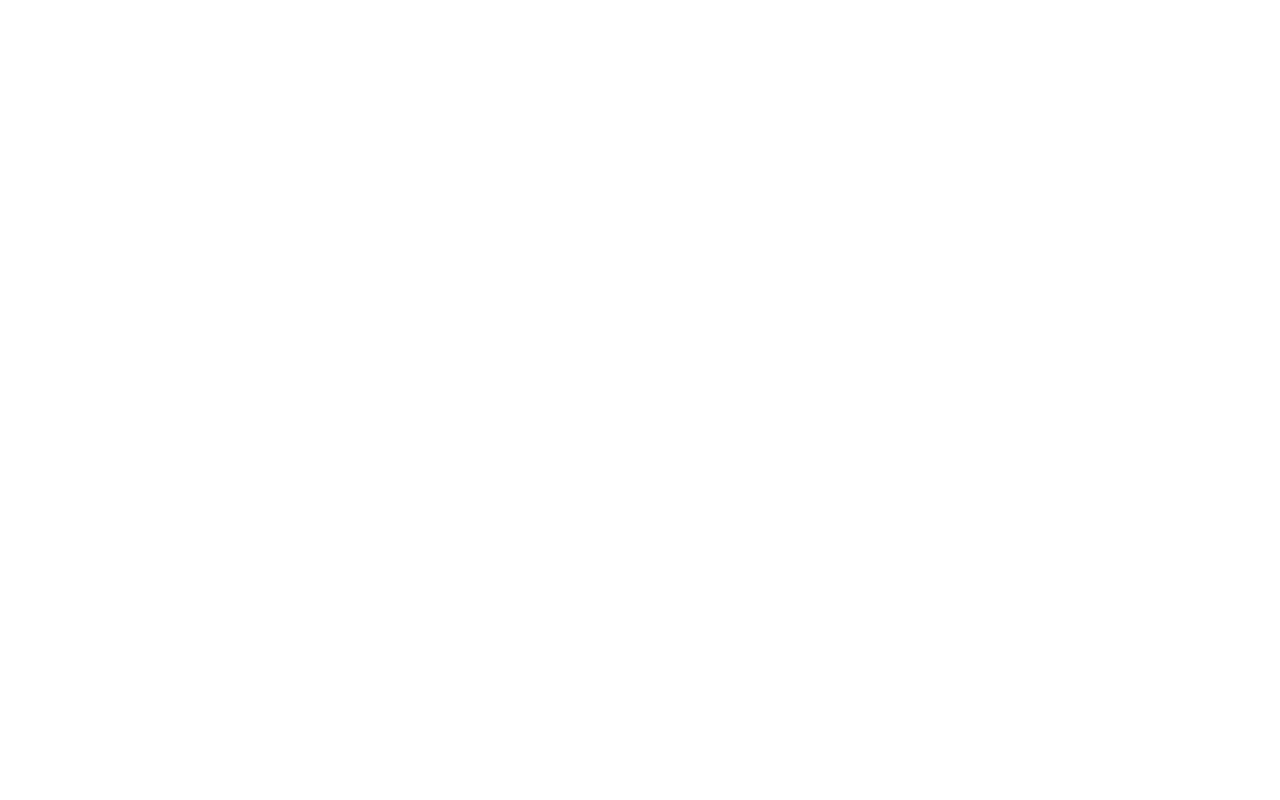
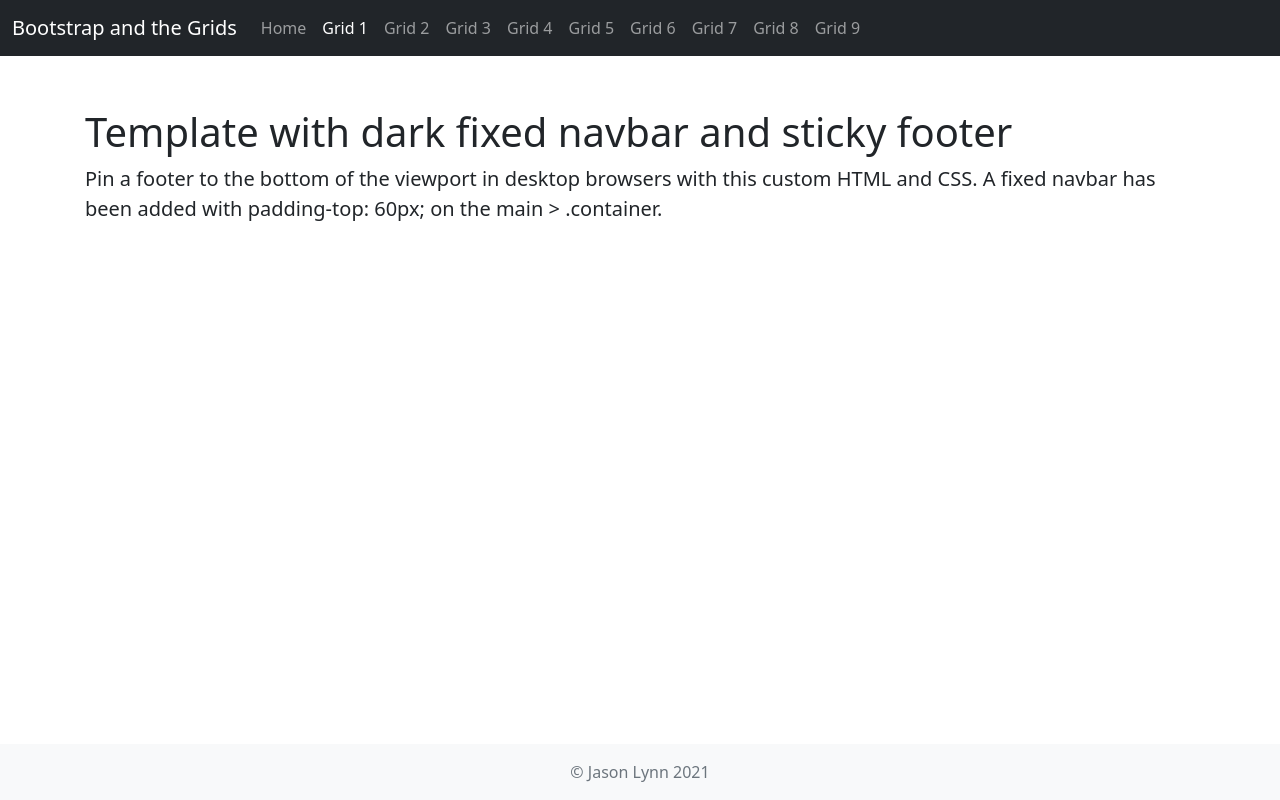
Before and after one commit to jasarole/BSGridSamples, a plain HTML site: page Grid1.html in a window 1280 px wide. Drawn offline with nearby package versions, Linux system fonts and the light colour scheme.

Commit message:
added content to grid pages with nav and footer

```diff
--- a/Grid1.html
+++ b/Grid1.html
@@ -0,0 +1,82 @@
+<!doctype html>
+<html lang="en" class="h-100">
+
+<head>
+    <title>PageTitle</title>
+    <!-- Required meta tags -->
+    <meta charset="utf-8">
+    <meta name="viewport" content="width=device-width, initial-scale=1, shrink-to-fit=no">
+
+    <!-- Bootstrap CSS -->
+    <link href="https://cdn.jsdelivr.net/npm/bootstrap@5.1.0/dist/css/bootstrap.min.css" rel="stylesheet"
+        integrity="sha384-KyZXEAg3QhqLMpG8r+8fhAXLRk2vvoC2f3B09zVXn8CA5QIVfZOJ3BCsw2P0p/We" crossorigin="anonymous">
+
+    <!-- Convert this to an external style sheet -->
+    <link href="/css/style.css" rel="stylesheet">
+</head>
+
+<body class="d-flex flex-column h-100">
+
+    <nav class="navbar navbar-expand-md navbar-dark fixed-top bg-dark">
+        <div class="container-fluid">
+            <a class="navbar-brand" href="#">Bootstrap and the Grids</a>
+            <button class="navbar-toggler" type="button" data-bs-toggle="collapse" data-bs-target="#navbarCollapse"
+                aria-controls="navbarCollapse" aria-expanded="false" aria-label="Toggle navigation">
+                <span class="navbar-toggler-icon"></span>
+            </button>
+            <div class="collapse navbar-collapse" id="navbarCollapse">
+                <ul class="navbar-nav me-auto mb-2 mb-md-0">
+                    <li class="nav-item">
+                        <a class="nav-link" href="/index.html">Home</a>
+                    </li>
+                    <li class="nav-item">
+                        <a class="nav-link active" aria-current="page" href="/Grid1.html">Grid 1</a>
+                    </li>
+                    <li class="nav-item">
+                        <a class="nav-link" href="/Grid2.html">Grid 2</a>
+                    </li>
+                    <li class="nav-item">
+                        <a class="nav-link" href="/Grid3.html">Grid 3</a>
+                    </li>
+                    <li class="nav-item">
+                        <a class="nav-link" href="/Grid4.html">Grid 4</a>
+                    </li>
+                    <li class="nav-item">
+                        <a class="nav-link" href="/Grid5.html">Grid 5</a>
+                    </li>
+                    <li class="nav-item">
+                        <a class="nav-link" href="/Grid6.html">Grid 6</a>
+                    </li>
+                    <li class="nav-item">
+                        <a class="nav-link" href="/Grid7.html">Grid 7</a>
+                    </li>
+                    <li class="nav-item">
+                        <a class="nav-link" href="/Grid8.html">Grid 8</a>
+                    </li>
+                    <li class="nav-item">
+                        <a class="nav-link" href="/Grid9.html">Grid 9</a>
+                    </li>
+                </ul>
+            </div>
+        </div>
+    </nav>
+
+    <main class="flex-shrink-0">
+        <div class="container">
+            <h1 class="mt-5">Template with dark fixed navbar and sticky footer</h1>
+            <p class="lead">Pin a footer to the bottom of the viewport in desktop browsers with this custom HTML and
+                CSS. A fixed navbar has been added with padding-top: 60px; on the main > .container.</p>
+        </div>
+    </main>
+    <footer class="footer mt-auto py-3 bg-light sticky-footer">
+        <div class="container-fluid text-center">
+            <span class="text-muted">&copy; Jason Lynn 2021</span>
+        </div>
+    </footer>
+    <!-- Bootstrap JS -->
+    <script src="https://cdn.jsdelivr.net/npm/bootstrap@5.1.0/dist/js/bootstrap.bundle.min.js"
+        integrity="sha384-U1DAWAznBHeqEIlVSCgzq+c9gqGAJn5c/t99JyeKa9xxaYpSvHU5awsuZVVFIhvj" crossorigin="anonymous">
+    </script>
+</body>
+
+</html>
```
Also changed, not shown: Grid2.html (+82 -0 lines), Grid3.html (+82 -0 lines), Grid4.html (+82 -0 lines), Grid5.html (+82 -0 lines), Grid6.html (+82 -0 lines), Grid7.html (+82 -0 lines), Grid8.html (+82 -0 lines), Grid9.html (+82 -0 lines), index.html (+2 -2 lines).
